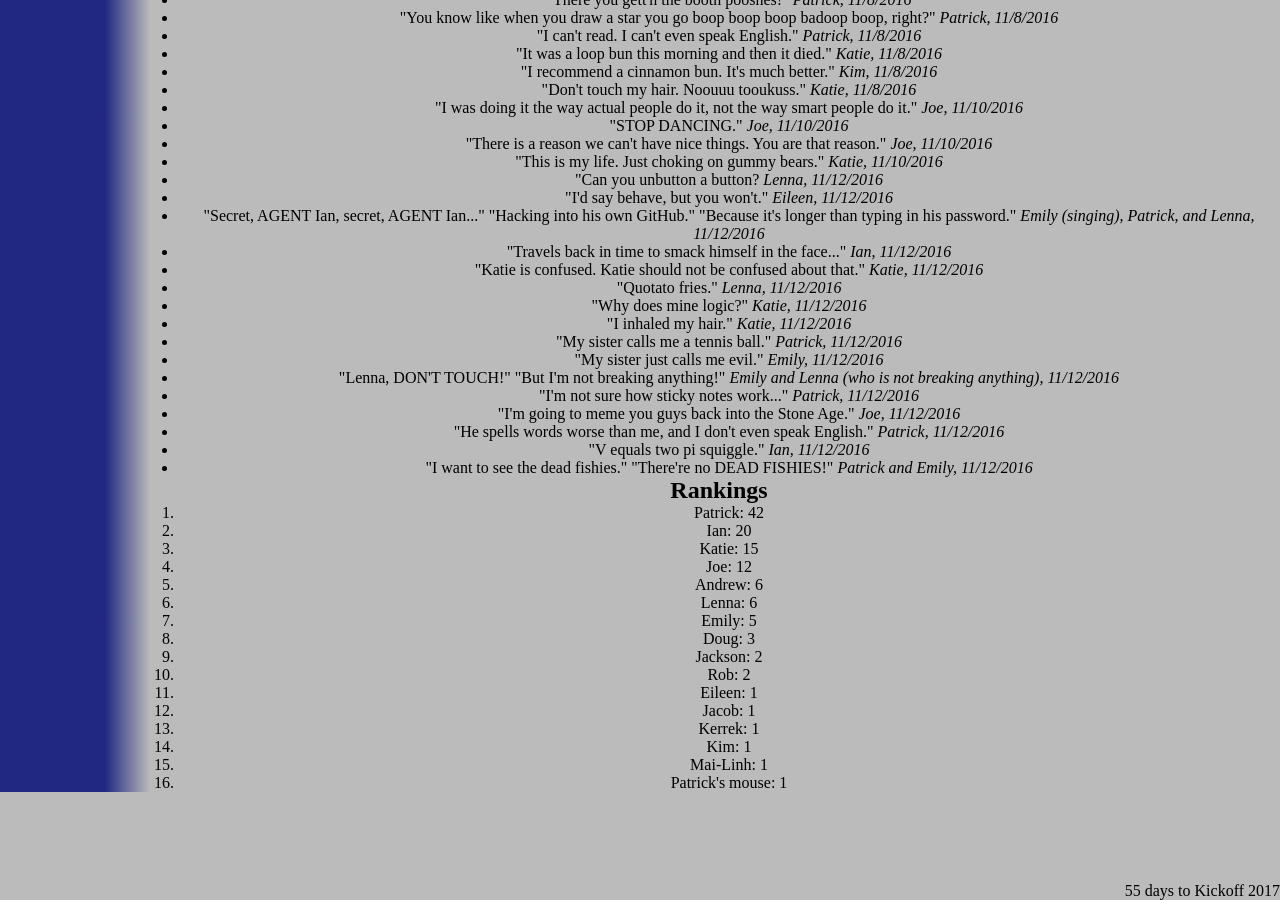
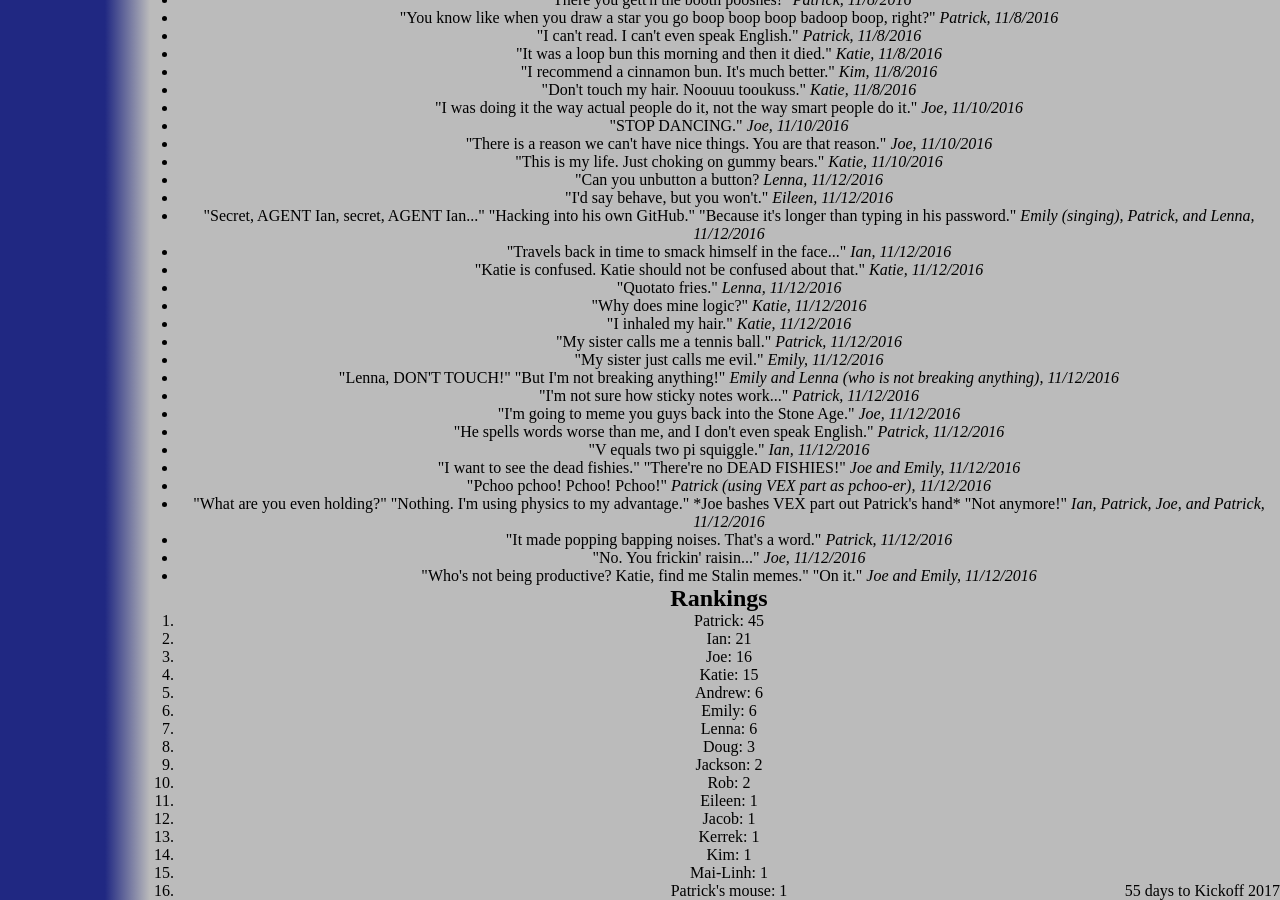
Before and after one commit to katiebugmoon/FRC4131.github.io, a Jekyll site: the page built from media/2017/quotes.html, in a window 1280 px wide and 900 px high, scrolled down 1411 px. Built offline with Jekyll 4.4.1, drawn with Linux system fonts in a browser that asks for light colours; nearby versions of some CDN libraries.

Commit message:
Update quotes.html

```diff
--- a/media/2017/quotes.html
+++ b/media/2017/quotes.html
@@ -99,7 +99,12 @@ title: Build Season 2017 Quotes
 	<li>"I'm going to meme you guys back into the Stone Age." <i>Joe, 11/12/2016</i></li>
 	<li>"He spells words worse than me, and I don't even speak English." <i>Patrick, 11/12/2016</i></li>
 	<li>"V equals two pi squiggle." <i>Ian, 11/12/2016</i></li>
-	<li>"I want to see the dead fishies." "There're no DEAD FISHIES!" <i>Patrick and Emily, 11/12/2016</i></li>
+	<li>"I want to see the dead fishies." "There're no DEAD FISHIES!" <i>Joe and Emily, 11/12/2016</i></li>
+	<li>"Pchoo pchoo! Pchoo! Pchoo!" <i>Patrick (using VEX part as pchoo-er), 11/12/2016</i></li>
+	<li>"What are you even holding?" "Nothing. I'm using physics to my advantage." *Joe bashes VEX part out Patrick's hand* "Not anymore!" <i>Ian, Patrick, Joe, and Patrick, 11/12/2016</i></li>
+	<li>"It made popping bapping noises. That's a word." <i>Patrick, 11/12/2016</i></li>
+	<li>"No. You frickin' raisin..." <i>Joe, 11/12/2016</i></li>
+	<li>"Who's not being productive? Katie, find me Stalin memes." "On it." <i>Joe and Emily, 11/12/2016</i></li>
 </ul>
 <h2>Rankings</h2>
 <ol id='rankings'></ol>
```
